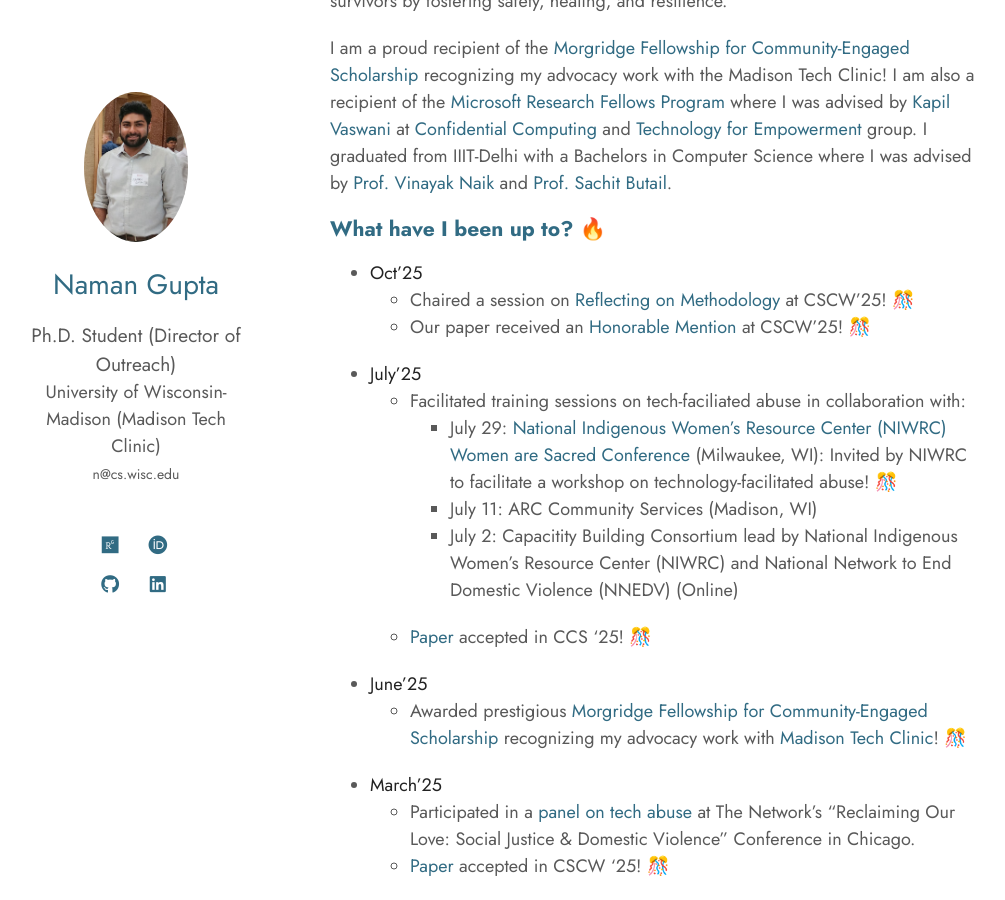
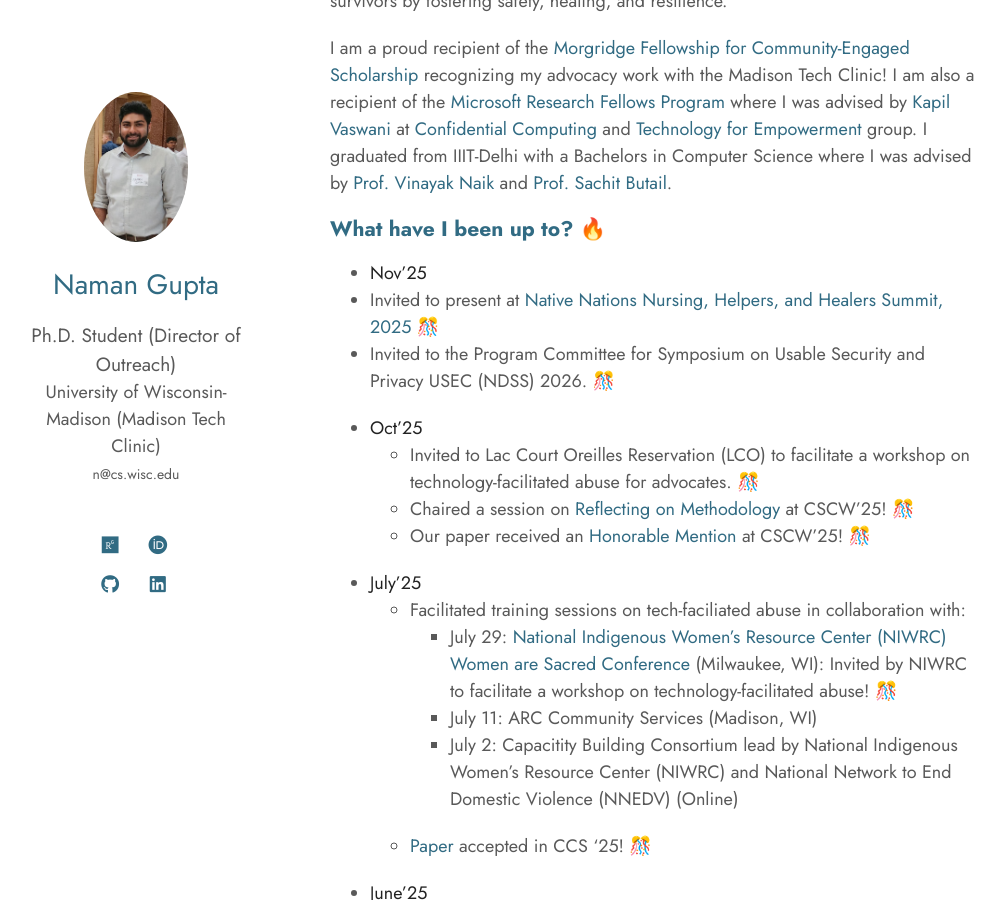
Before and after one commit to naman/naman.github.io, a Jekyll site: the page built from index.md, in a window 1280 px wide and 900 px high, scrolled down 428 px. Shown: the whole window, without its empty margins (140-1145 px from the left). Built offline with Jekyll 4.4.1, drawn with Linux system fonts in a browser that asks for light colours; nearby versions of some CDN libraries; a style sheet for code colours, icons or effects is not loaded.

Commit message:
nov news

```diff
--- a/_includes/news.md
+++ b/_includes/news.md
@@ -1,6 +1,11 @@
 ### What have I been up to? 🔥
 
+- **Nov'25**
+- Invited to present at [Native Nations Nursing, Helpers, and Healers Summit, 2025](https://nursing.wisc.edu/native-nations-nursing/) &#127882;
+- Invited to the Program Committee for Symposium on Usable Security and Privacy USEC (NDSS) 2026. &#127882;
+
 - **Oct'25**
+  - Invited to Lac Court Oreilles Reservation (LCO) to facilitate a workshop on technology-facilitated abuse for advocates. &#127882;
   - Chaired a session on [Reflecting on Methodology](https://programs.sigchi.org/cscw/2025/program/session/213468) at CSCW'25! &#127882;
   - Our paper received an [Honorable Mention](https://programs.sigchi.org/cscw/2025/program/content/211052) at CSCW'25! &#127882;
 
```
